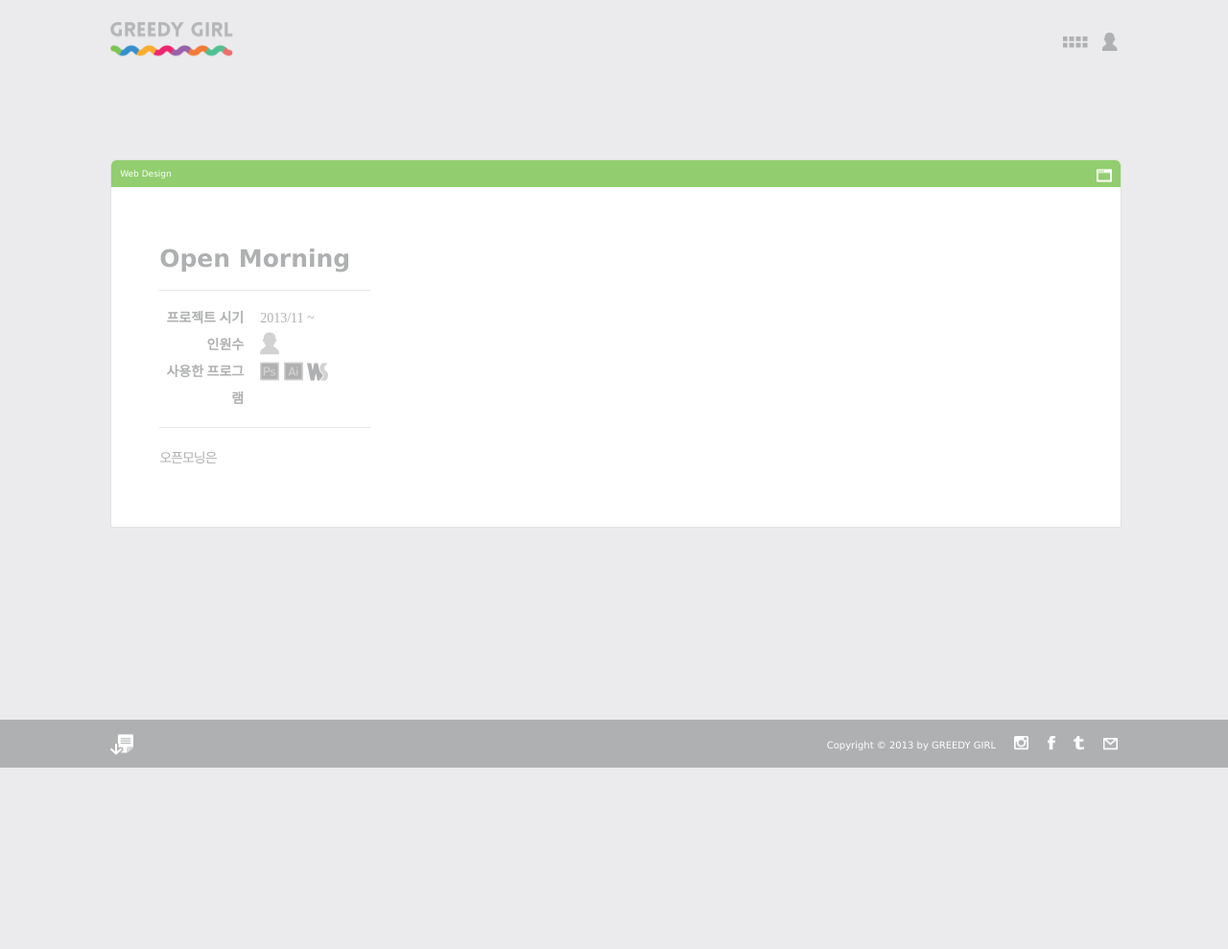
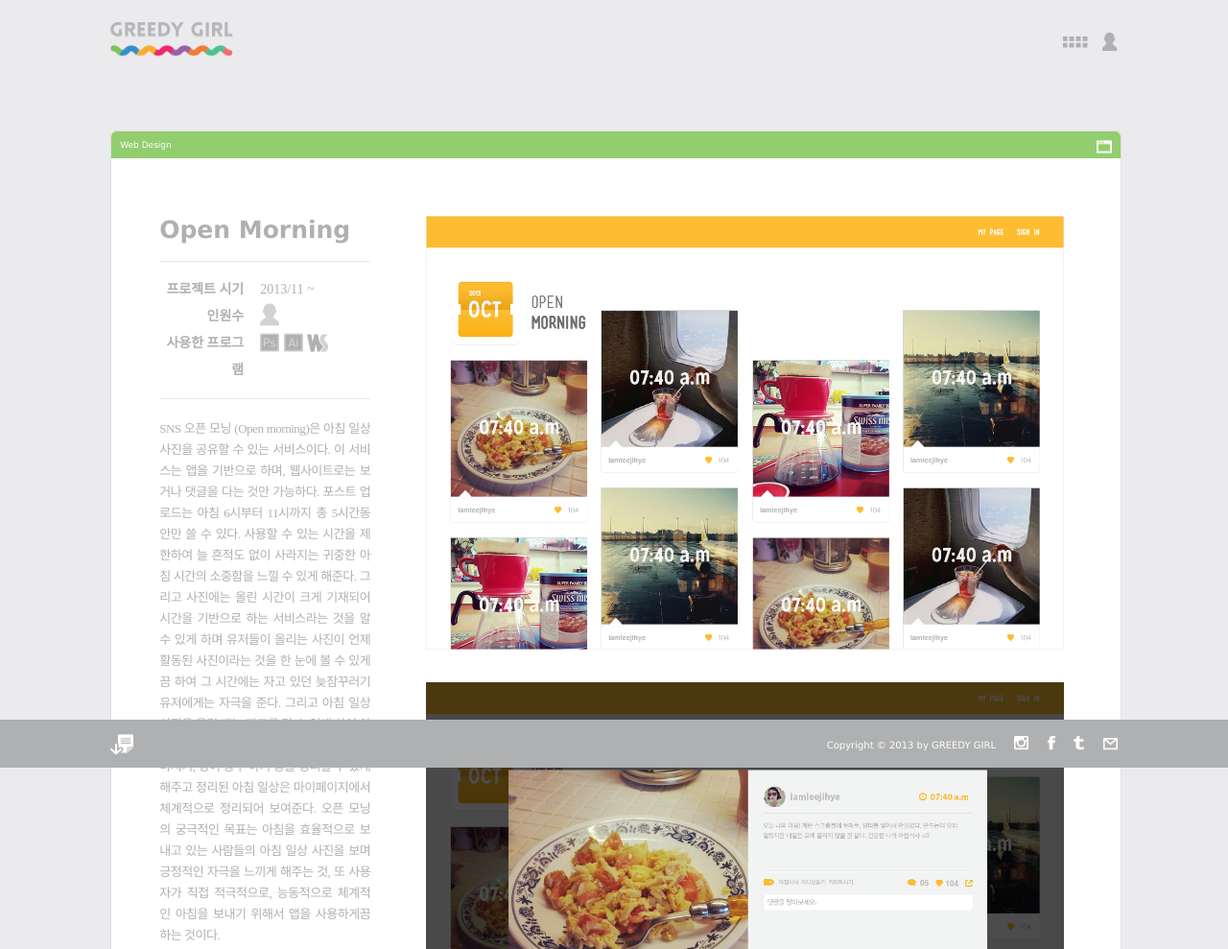
Before and after one commit to iamleejihye/portfolio, a plain HTML site: page 20131203/web.html in a window 1280 px wide. Shown: the top 989 px of the page at 96% size. Before the commit the page ends 800 px from the top, so only its background shows below. Drawn offline with Linux system fonts and the light colour scheme.

Commit message:
2013/12/07 08:11 p.m.

```diff
--- a/20131203/web.css
+++ b/20131203/web.css
@@ -124,8 +124,10 @@ section {
     top: 86px;
     left: 0;
     right: 0;
-    bottom: 0;
-    padding: 80px 9%;
+    padding-left: 9%;
+    padding-right: 9%;
+    padding-top: 50px;
+    padding-bottom: 100px;
     background-color: #ebebed;
 }
 
@@ -135,8 +137,6 @@ section article {
     display: block;
     -webki-flex: 1 1 1052px;
     min-width: 1052px;
-    min-height: inherit;
-    margin-bottom: 28px;
     position: relative;
     overflow: hidden;
     border-top-left-radius: 6px;
@@ -179,10 +179,8 @@ section article #padding #information h1 {
     color: #afb0b1;
 }
 
-section article #padding #information #content #date,
-section article #padding #information #content #number,
-section article #padding #information #content #program {
-    width: 200px;
+section article #padding #information {
+    width: 220px;
 }
 
 section article #padding #information #content {
@@ -239,14 +237,21 @@ section article #padding #information #content #program .ws {
 }
 
 section article #padding #information p  {
-    font-size: 14px;
+    font-size: 13px;
     font-family: "Apple SD Gothic Neo";
-    letter-spacing: -1px;
-    margin-bottom: 3px;
+    letter-spacing: -0.03rem;
     color: #afb0b1;
+    line-height: 22px;
+    text-align: justify ;
 }
 
+section article #padding #photo {
+    padding-left: 278px;
+}
 
+section article #padding #photo img:first-child {
+    padding-bottom: 30px;
+}
 
 
 /* footer */
--- a/20131203/web.html
+++ b/20131203/web.html
@@ -29,8 +29,8 @@
                     <i class="icon webicon right"></i>
                 </div>
             </nav>
-            <div id="padding">
-                <div id="information">
+            <div id="padding" class="clearfix">
+                <div id="information" class="left">
                     <h1>Open Morning</h1>
                     <div id="content">
                         <div id="date" class="clearfix">
@@ -48,8 +48,25 @@
                             <i class="icon ws"></i>
                         </div>
                     </div>
-                    <p>오픈모닝은 </p>
+                    <p>SNS 오픈 모닝 (Open morning)은 아침 일상 사진을 공유할 수 있는 서비스이다.
+                        이 서비스는 앱을 기반으로 하며, 웹사이트로는 보거나 댓글을 다는 것만 가능하다.
+                        포스트 업로드는 아침 6시부터 11시까지 총 5시간동안만 쓸 수 있다.
+                        사용할 수 있는 시간을 제한하여 늘 흔적도 없이 사라지는 귀중한 아침 시간의 소중함을
+                        느낄 수 있게 해준다. 그리고 사진에는 올린 시간이 크게 기재되어
+                        시간을 기반으로 하는 서비스라는 것을 알 수 있게 하며 유저들이 올리는 사진이
+                        언제 활동된 사진이라는 것을 한 눈에 볼 수 있게끔 하여 그 시간에는 자고 있던
+                        늦잠꾸러기 유저에게는 자극을 준다. 그리고 아침 일상 사진을 올릴 때는
+                        태그를 달 수 있게 하여 아침에 했던 행위들, 예를 들면 책 읽기, 커피 마시기,
+                        영어 공부 하기 등을 정리할 수 있게 해주고 정리된 아침 일상은 마이페이지에서
+                        체계적으로 정리되어 보여준다. 오픈 모닝의 궁극적인 목표는 아침을 효율적으로 보내고 있는
+                        사람들의 아침 일상 사진을 보며 긍정적인 자극을 느끼게 해주는 것,
+                        또 사용자가 직접 적극적으로, 능동적으로 체계적인 아침을 보내기 위해서
+                        앱을 사용하게끔 하는 것이다.</p>
                 </div>
+                    <div id="photo">
+                        <img src="image/01.jpg" width="665px">
+                        <img src="image/02.jpg" width="665px">
+                    </div>
             </div>
         </article>
     </section>
```
Also changed, not shown: 20131203/index.html (+2 -0 lines).
